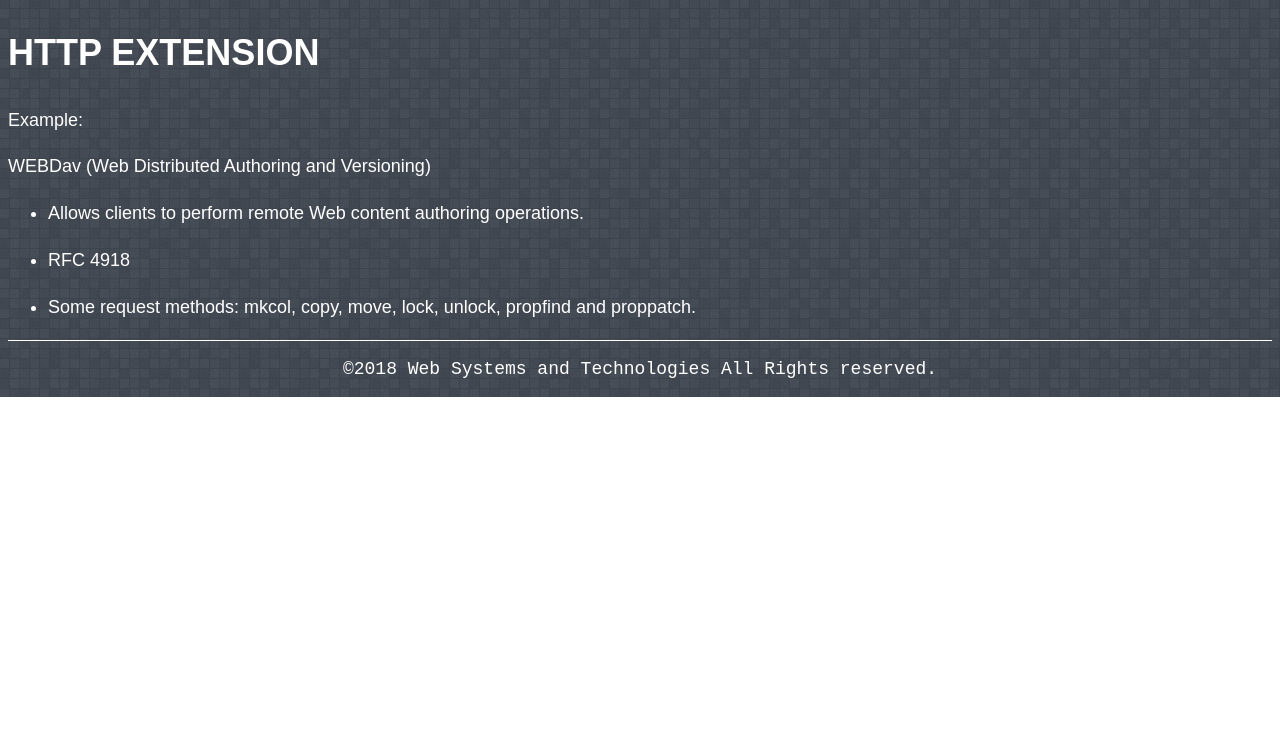
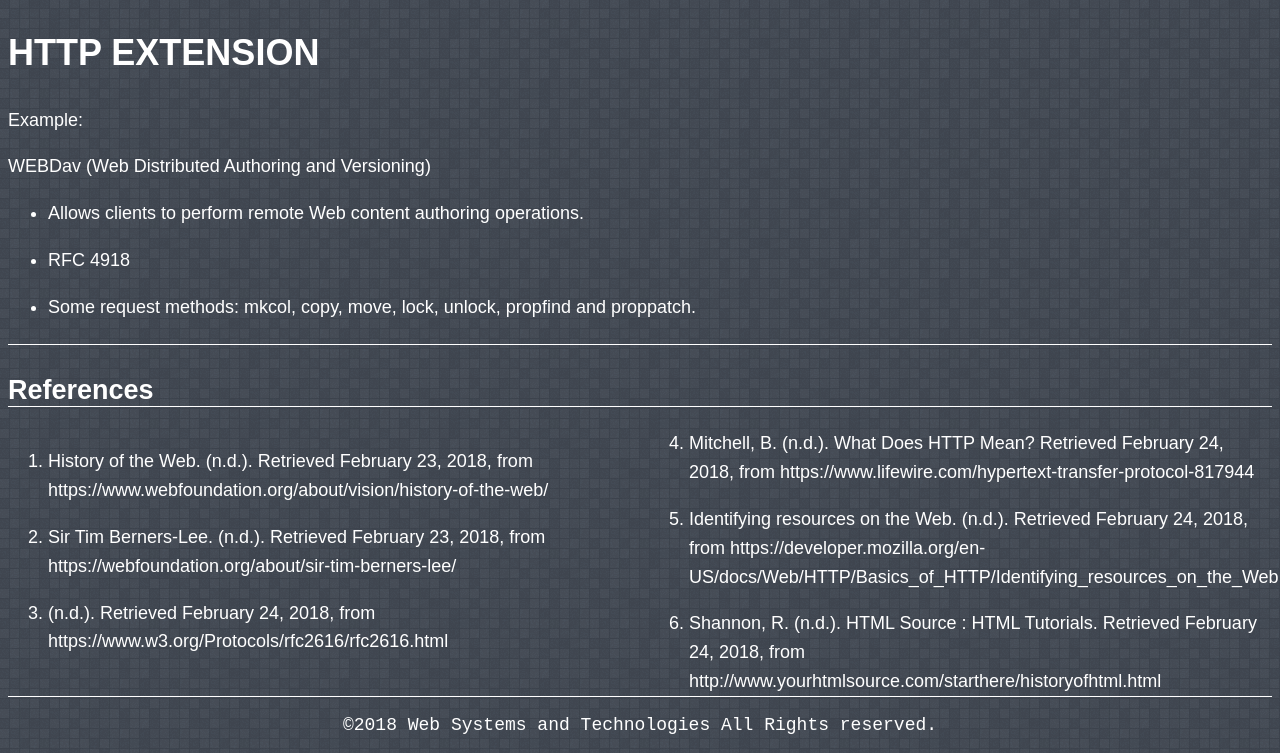
Before and after one commit to blank-2/webteklek, a plain HTML site: page website/http.html in a window 1280 px wide. Shown: the part 3702-4455 px from the top of the page. Before the commit the page ends 4099 px from the top, so only its background shows below. Drawn offline with Linux system fonts and the light colour scheme.

Commit message:
added reference and updated css

```diff
--- a/website/http.html
+++ b/website/http.html
@@ -1,12 +1,11 @@
 <!DOCTYPE html>
 <html>
 
-	<head>
+	<header>
 		<meta charset="UTF-8">
 		<title>Web Systems and Technologies Lessons</title>
+		<link rel="StyleSheet" type="text/css" href="style/style.css">
 	</header>
-		<link rel="StyleSheet" type="text/css" href="style/style.css">
-	</head>
 <body>
 	<div class="navbar">
 	  <a href="index.html">Home</a>
@@ -267,9 +266,44 @@
 			</ul>
 		</section>
 	</div>
+	<h2 id="ref">References</h2>
+			<div class="reference">
+				<ol class="reference-list">
+					<li>
+						<p>History of the Web. (n.d.). Retrieved February 23, 2018, from https://www.webfoundation.org/about/vision/history-of-the-web/
+						</p>
+					</li>
+					<li>
+						<p>
+							Sir Tim Berners-Lee. (n.d.). Retrieved February 23, 2018, from https://webfoundation.org/about/sir-tim-berners-lee/
+						</p>
+					</li>
+					<li>
+						<p>
+							(n.d.). Retrieved February 24, 2018, from https://www.w3.org/Protocols/rfc2616/rfc2616.html
+						</p>
+					</li>
+					<li>
+						<p>
+							Mitchell, B. (n.d.). What Does HTTP Mean? Retrieved February 24, 2018, from https://www.lifewire.com/hypertext-transfer-protocol-817944
+						</p>
+					</li>
+					<li>
+						<p>
+							Identifying resources on the Web. (n.d.). Retrieved February 24, 2018, from https://developer.mozilla.org/en-US/docs/Web/HTTP/Basics_of_HTTP/Identifying_resources_on_the_Web
+						</p>
+					</li>
+					<li>
+						<p>
+							Shannon, R. (n.d.). HTML Source : HTML Tutorials. Retrieved February 24, 2018, from http://www.yourhtmlsource.com/starthere/historyofhtml.html
+						</p>
+					</li>
+				</ol>
+			</div>
 </body>
-
 		<footer class="foot">
 			<p> ©2018 Web Systems and Technologies All Rights reserved. </p>
+
+
 	    </footer>
 </html>
--- a/website/style/style.css
+++ b/website/style/style.css
@@ -101,3 +101,15 @@ table{
 table, th, td {
     border: 1px solid black;
 }
+
+h2#ref{
+	text-align: left;
+	border-bottom: 1px solid;
+	border-top: 1px solid;
+	padding-top: 30px;
+}
+div.reference{
+	columns: 30em;
+	list-style-type: decimal;
+	text-align: left;
+}
```
Also changed, not shown: website/aboutUS.html (+2 -2 lines), website/html.html (+36 -2 lines), website/index.html (+2 -2 lines), website/www.html (+36 -2 lines).
